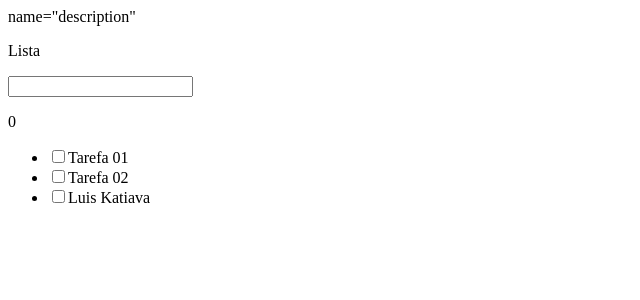
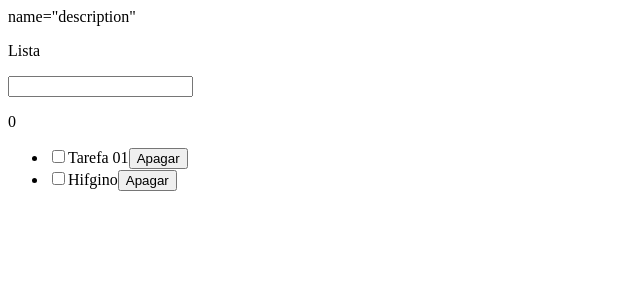
Before and after one commit to goncalveshigino/React-Primeiro-Projeto, a React (Create React App) app: page /home in a window 1280 px wide. Shown: the top 300 px of the page, without its empty margins (0-640 px from the left). Built offline with nearby package versions, Linux system fonts and the light colour scheme; data requests are answered from the project's data file.

Commit message:
feat:Apagar a tarefa selecionada

```diff
--- a/mock/db.json
+++ b/mock/db.json
@@ -7,12 +7,7 @@
     },
     {
       "id": 2,
-      "title": "Tarefa 02",
-      "isCompleted": false
-    },
-    {
-      "id": 3,
-      "title": "Luis Katiava",
+      "title": "Hifgino",
       "isCompleted": false
     }
   ]
--- a/src/App/pages/dashboard/Dashboard.tsx
+++ b/src/App/pages/dashboard/Dashboard.tsx
@@ -17,9 +17,8 @@ export const Dashboard = () => {
         })
     }, [])
 
+    const handleInputKeyDown: React.KeyboardEventHandler<HTMLInputElement> = useCallback((event) => {
 
-
-    const handleInputKeyDown: React.KeyboardEventHandler<HTMLInputElement> = useCallback((event) => {
       if (event.key === 'Enter') {
         if (event.currentTarget.value.trim().length === 0) return;
 
@@ -39,6 +38,47 @@ export const Dashboard = () => {
       }
     }, [lista])
 
+    const handleToggleComplete = useCallback((id: number) => {
+
+        const tarefaToUpdate = lista.find((tarefa) => tarefa.id === id);
+        if (!tarefaToUpdate) return;
+
+        console.log(`Atualizando tarefa com ID: ${id}`);
+
+        TarefasService.updateById(id, {
+            ...tarefaToUpdate,
+            isCompleted: !tarefaToUpdate.isCompleted
+        })
+        .then((result) => {
+            if(result instanceof ApiException) {
+                alert(result.message);
+            } else {
+                setLista((oldLista) => {
+                    return oldLista.map(oldListaItem => {
+                        if (oldListaItem.id === id) return result;
+                        return oldListaItem
+                    })
+                })
+            }
+        });
+    }, [lista]);
+
+
+
+    const handleDelete = useCallback((id: number) => {
+
+        TarefasService.deleteById(id)
+        .then((result) => {
+            if(result instanceof ApiException) {
+                alert(result.message);
+            } else {
+                setLista((oldLista) => {
+                    return oldLista.filter(oldListaItem => oldListaItem.id !== id)
+                })
+            }
+        });
+    }, []);
+
     return(
         <div>
             <p>Lista</p>
@@ -56,25 +96,11 @@ export const Dashboard = () => {
                     <input
                     type="checkbox"
                     checked = {listItem.isCompleted}
-                    onChange={() => {
-
-                        setLista(oldLista => {
-                            return oldLista.map(oldListItem => {
-
-                                const newIsCompleted = oldListItem.title === listItem.title
-                                ? !oldListItem.isCompleted
-                                : oldListItem.isCompleted
-
-                                return {
-                                    ...oldListItem,
-                                    isSelected: newIsCompleted
-                                }
-                            })
-                        })
-
-                    }}
+                    onChange={() => handleToggleComplete(listItem.id)}
                     />
                     {listItem.title}
+
+                    <button onClick={() => handleDelete(listItem.id)}>Apagar</button>
                     </li>
                 })}
             </ul>
--- a/src/App/shared/services/api/tarefas/TarefasService.ts
+++ b/src/App/shared/services/api/tarefas/TarefasService.ts
@@ -3,13 +3,13 @@ import { ApiException } from "../ApiException";
 
 export interface ITarefa {
     id: number
-    title: string;
-    isCompleted: boolean;
+    title: string
+    isCompleted: boolean
 }
 
 const getAll = async (): Promise<ITarefa[] | ApiException> => {
     try {
-        const { data } = await Api().get('/tarefas')
+        const { data } = await Api().get<ITarefa[]>('/tarefas')
         return data
     } catch (error: any) {
         throw new ApiException(error.message || 'Erro ao consultar API.')
@@ -18,7 +18,7 @@ const getAll = async (): Promise<ITarefa[] | ApiException> => {
 
 const getById = async (id: number): Promise<ITarefa | ApiException> => {
     try {
-        const { data } = await Api().get(`/tarefas/${id}`)
+        const { data } = await Api().get<ITarefa>(`/tarefas/${id}`)
         return data
     } catch (error: any) {
         throw new ApiException(error.message || 'Erro ao buscar as tarefas API.')
@@ -28,7 +28,7 @@ const getById = async (id: number): Promise<ITarefa | ApiException> => {
 const create = async (dataToCreate: Omit<ITarefa, 'id'>): Promise<ITarefa | ApiException> => {
     try {
         //const { data } = await Api().post<any>('/tarefas', dataToCreate)
-        const { data } = await Api().post('/tarefas', dataToCreate)
+        const { data } = await Api().post<ITarefa>('/tarefas', dataToCreate)
         return data
     } catch (error: any) {
         throw new ApiException(error.message || 'Erro ao criar tarefa.')
@@ -37,7 +37,7 @@ const create = async (dataToCreate: Omit<ITarefa, 'id'>): Promise<ITarefa | ApiE
 
 const updateById = async (id: number, dataToUpdate: ITarefa): Promise<ITarefa | ApiException> => {
     try {
-        const { data } = await Api().put(`/tarefas/${id}`)
+        const { data } = await Api().put<ITarefa>(`/tarefas/${id}`, dataToUpdate)
         return data
     } catch (error: any) {
         throw new ApiException(error.message || 'Erro ao atualizar os dados na API.')
```
